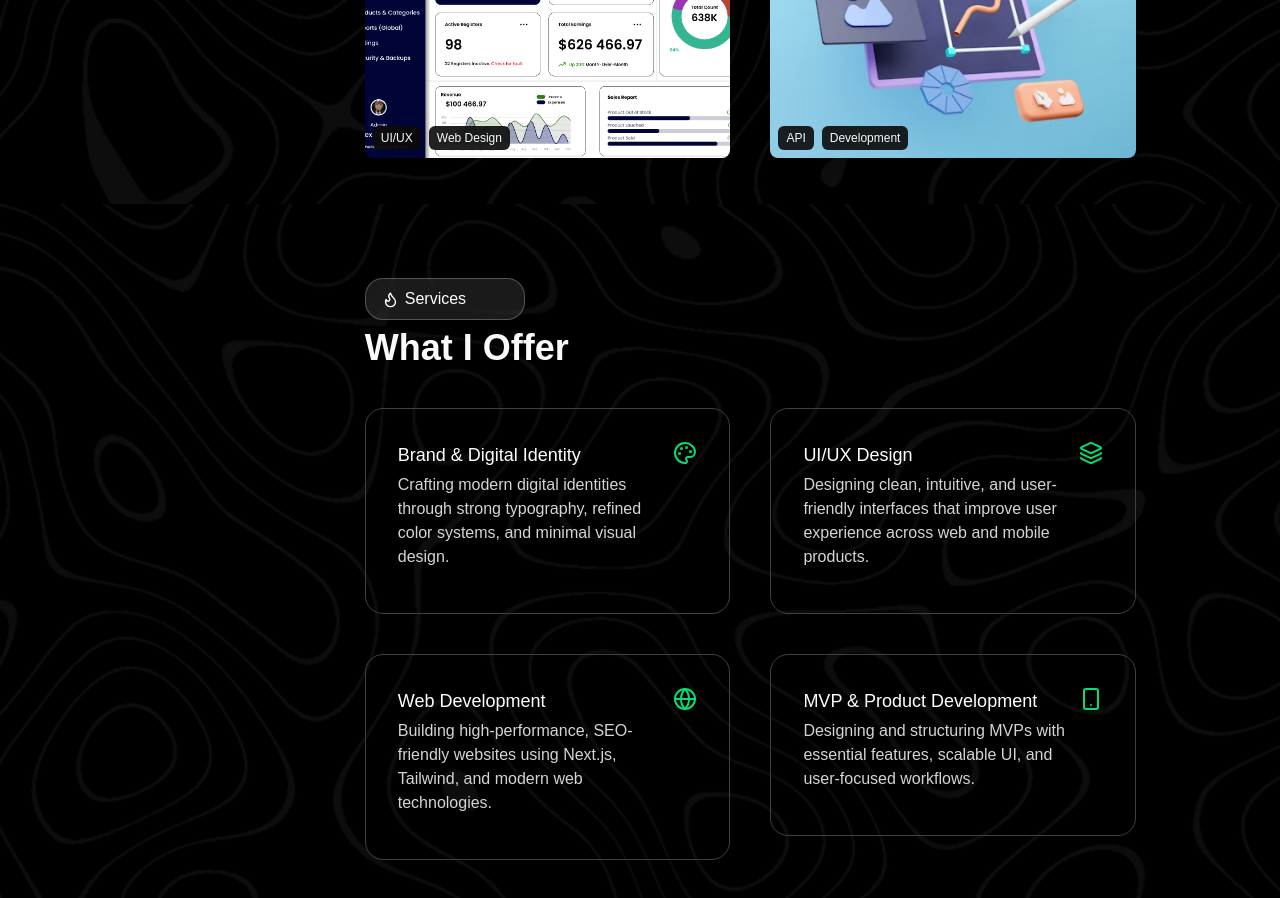
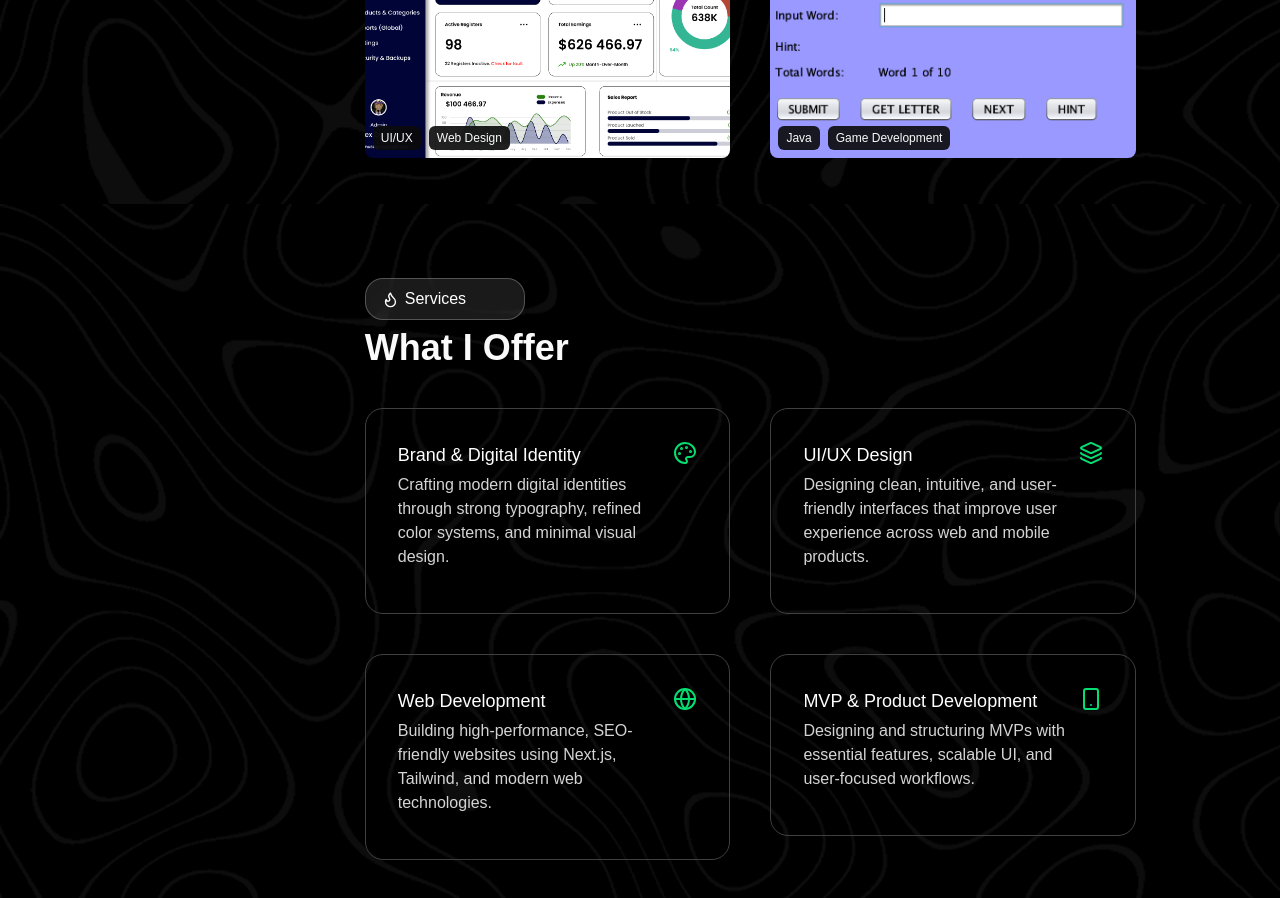
Before and after one commit to Ekene-Akabogu/Portfolio, a React (Vite) app in the folder my-portfolio/: page / in a window 1280 px wide. Shown: the part 1760-2658 px from the top of the page. Built offline with nearby package versions, Linux system fonts and the light colour scheme; a web font is replaced by a local one.

Commit message:
update project

```diff
--- a/my-portfolio/src/constants/index.tsx
+++ b/my-portfolio/src/constants/index.tsx
@@ -100,8 +100,8 @@ const projectsData: ProjectType[] = [
   {
     imgSrc: '/images/project-ph-4.jpeg',
     title: 'Full stack music app',
-    tags: ['API', 'Development'],
-    projectLink: 'https://musify-5al0.onrender.com/',
+    tags: ['Java', 'Game Development'],
+    projectLink: 'https://github.com/Ekene-Akabogu/Scrambledgame.git',
   },
 ];
 
```
Also changed, not shown: my-portfolio/public/images/project-ph-4.jpeg, 1 other file (tests, documents, lock files or other folders).
